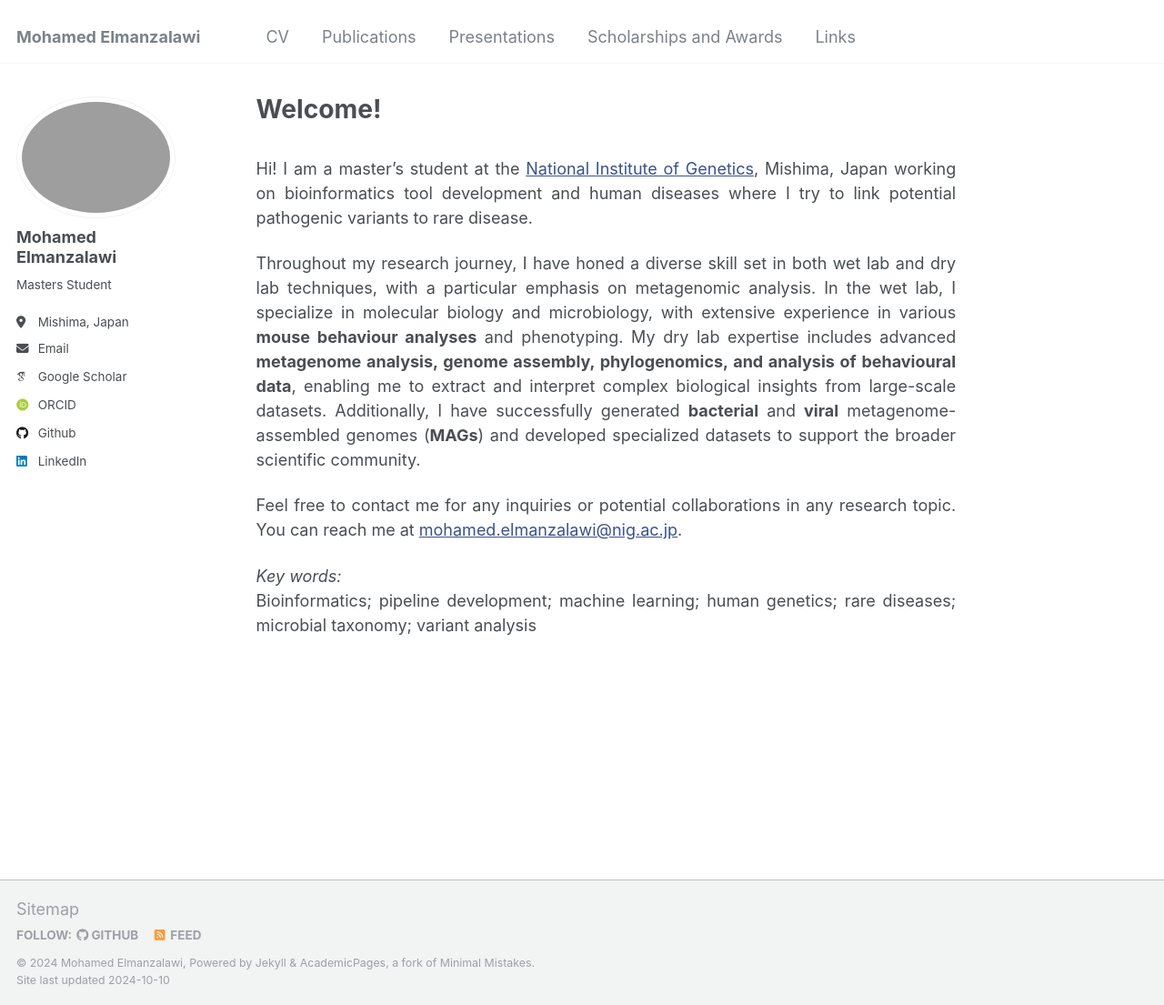
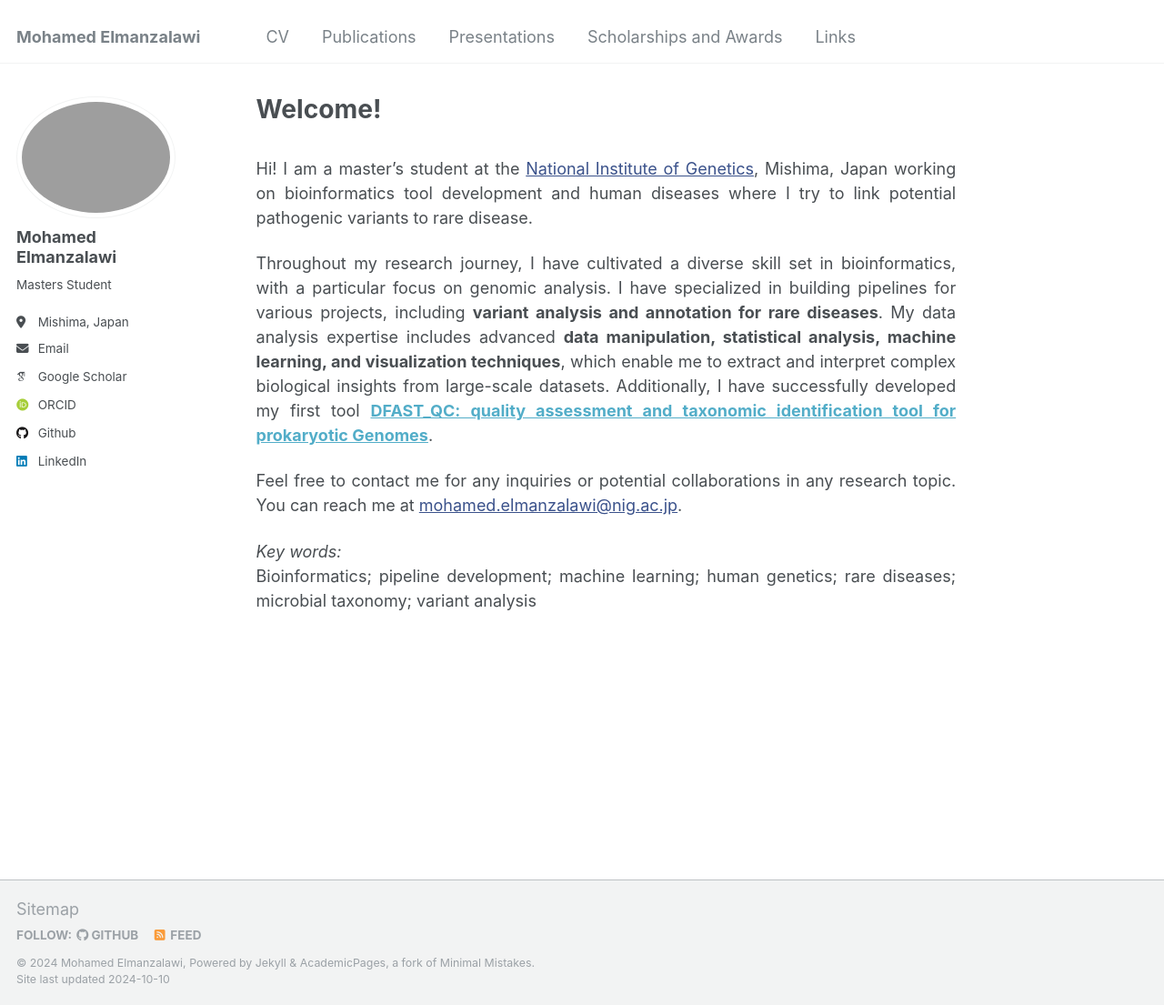
Before and after one commit to Mohamed-Elmanzalawi/MohamedElmanzalawi.github.io, a Jekyll site: the page built from _pages/about.md, in a window 1280 px wide and 1105 px high. Shown: the whole window at 91% size. Built offline with Jekyll 4.4.1, drawn with Linux system fonts in a browser that asks for light colours; some web fonts are replaced.

Commit message:
Update about.md

```diff
--- a/_pages/about.md
+++ b/_pages/about.md
@@ -11,7 +11,7 @@ redirect_from:
 
 Hi! I am a master's student at the <a href="https://www.nig.ac.jp/nig/" target="_blank" style="color:#3B528B;">National Institute of Genetics</a>, Mishima, Japan working on bioinformatics tool development and human diseases where I try to link potential pathogenic variants to rare disease. <br>
 
-Throughout my research journey, I have honed a diverse skill set in both wet lab and dry lab techniques, with a particular emphasis on metagenomic analysis. In the wet lab, I specialize in molecular biology and microbiology, with extensive experience in various **mouse behaviour analyses** and phenotyping. My dry lab expertise includes advanced **metagenome analysis, genome assembly, phylogenomics, and analysis of behavioural data**, enabling me to extract and interpret complex biological insights from large-scale datasets. Additionally, I have successfully generated **bacterial** and **viral** metagenome-assembled genomes (**MAGs**) and developed specialized datasets to support the broader scientific community.
+Throughout my research journey, I have cultivated a diverse skill set in bioinformatics, with a particular focus on genomic analysis. I have specialized in building pipelines for various projects, including **variant analysis and annotation for rare diseases**. My data analysis expertise includes  advanced **data manipulation, statistical analysis, machine learning, and visualization techniques**, which enable me to extract and interpret complex biological insights from large-scale datasets. Additionally, I have successfully developed my first tool **[DFAST_QC: quality assessment and taxonomic identification tool for prokaryotic Genomes](https://github.com/nigyta/dfast_qc)**.
 
 Feel free to contact me for any inquiries or potential collaborations in any research topic. You can reach me at <a href="mailto:mohamed.elmanzalawi@nig.ac.jp" target="_blank" style="color:#3B528B;">mohamed.elmanzalawi@nig.ac.jp</a>.<br>
 
```
